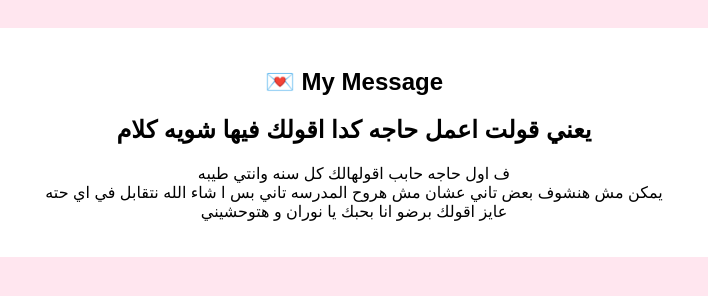
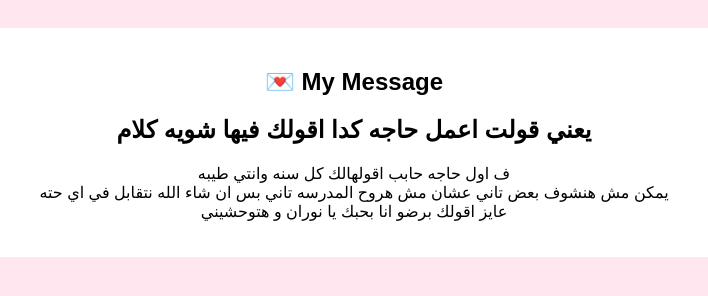
Before and after one commit to narnorty/love_u, a plain HTML site: page home.html in a window 1280 px wide. Shown: the full height of the page, 286-994 px from the left. Drawn offline with Linux system fonts and the light colour scheme.

Commit message:
Update home.html

```diff
--- a/home.html
+++ b/home.html
@@ -29,7 +29,7 @@ img{
 <h2>يعني قولت اعمل حاجه كدا اقولك فيها شويه كلام </h2>
 <p>
  ف اول حاجه حابب اقولهالك كل سنه وانتي طيبه<br>
- يمكن مش هنشوف بعض تاني عشان مش هروح المدرسه تاني بس ا شاء الله نتقابل في اي حته<br>
+ يمكن مش هنشوف بعض تاني عشان مش هروح المدرسه تاني بس ان شاء الله نتقابل في اي حته<br>
  عايز اقولك برضو انا بحبك يا نوران و هتوحشيني <br>
 </p>
 </div>
```
